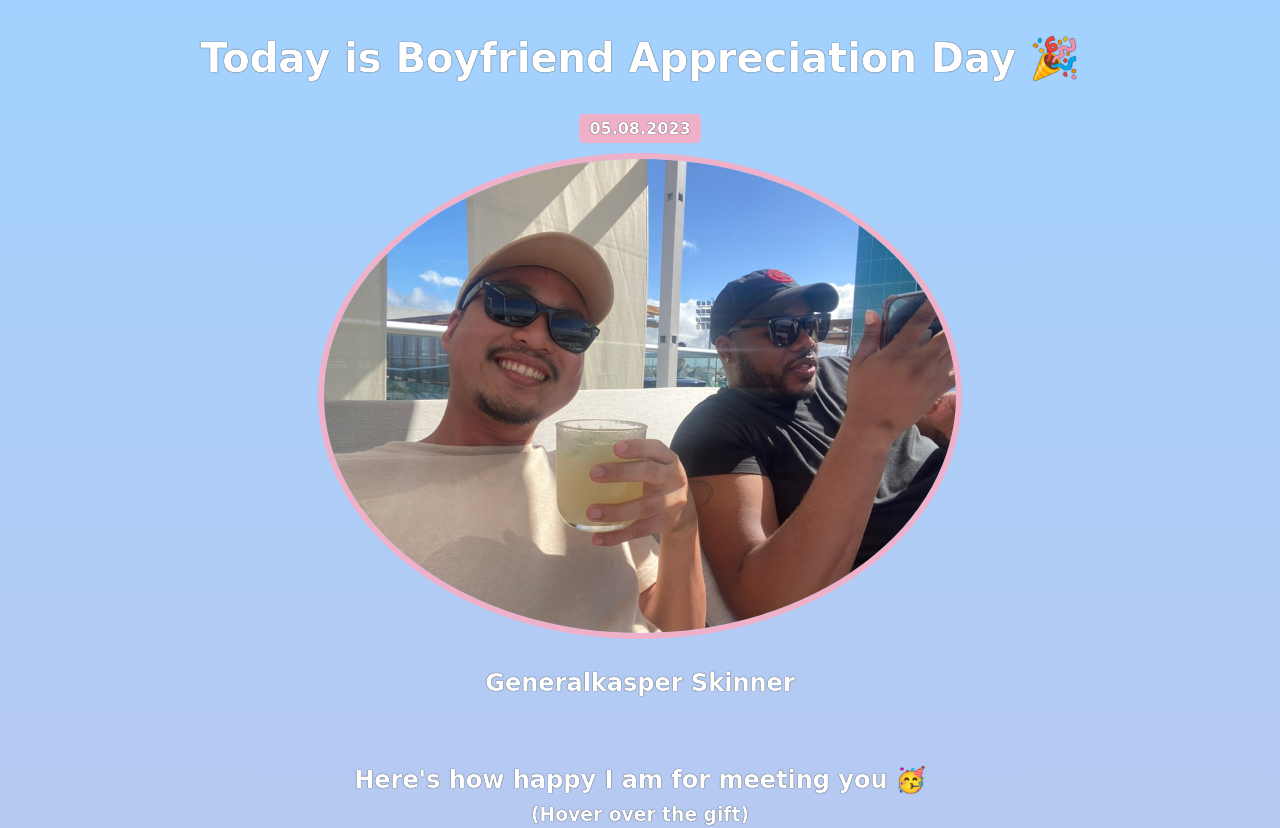
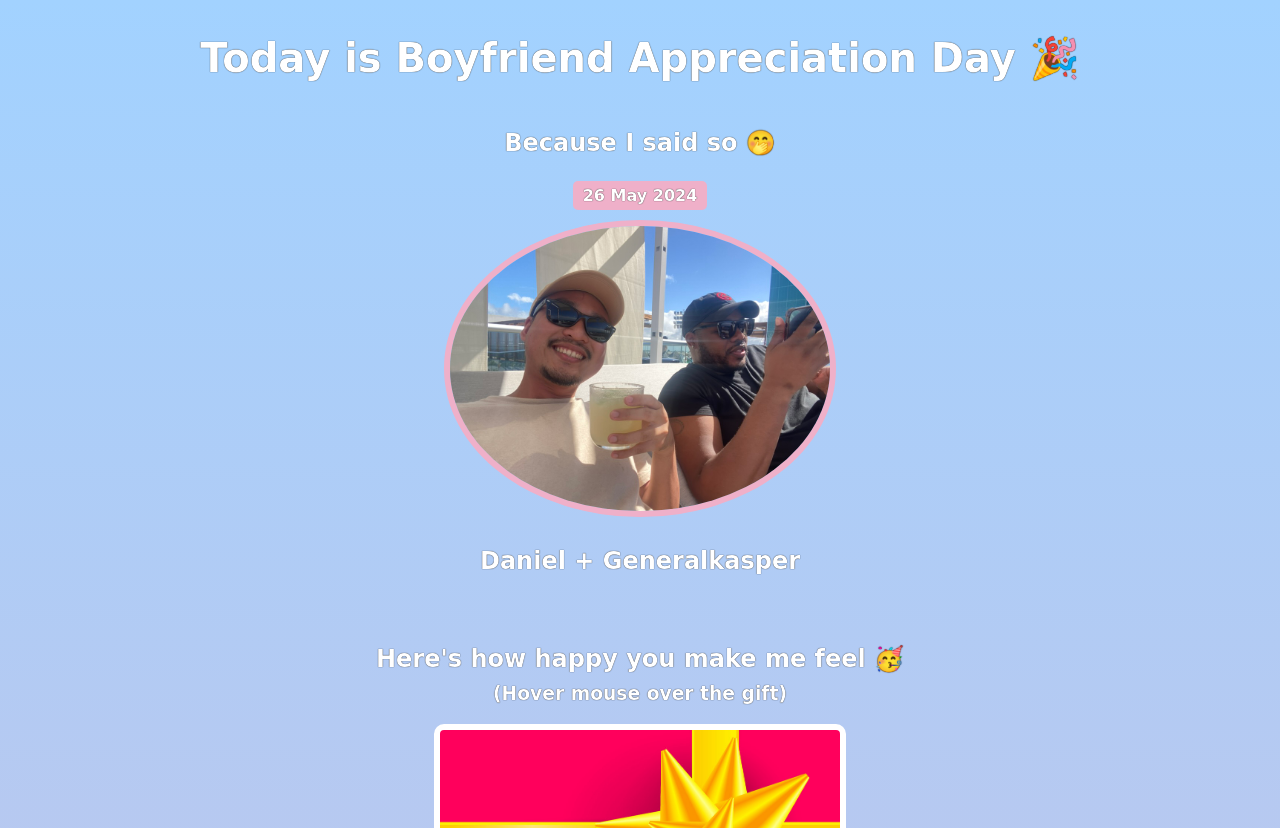
Before and after one commit to urboytgd/appreciation-site, a website built with Vite: page index.html in a window 1280 px wide. Shown: the top 828 px of the page. Built offline with nearby package versions, Linux system fonts and the light colour scheme; a web font is replaced by a local one.

Commit message:
final touches I hope

```diff
--- a/index.html
+++ b/index.html
@@ -8,14 +8,15 @@
     <body>
         <div id="header">
             <h1>Today is Boyfriend Appreciation Day 🎉</h1>
-            <h4 id="day-met">05.08.2023</h4>
+            <h2>Because I said so 🤭</h2>
+            <h4 id="day-met">26 May 2024</h4>
             <img id="bf-img" src="images/kasper.jpeg">
-            <h2 id="bf-name">Generalkasper Skinner</h2>
+            <h2 id="bf-name">Daniel + Generalkasper</h2>
         </div>
 
         <div class="gift-section">
-            <h2 class="gift-title">Here's how happy I am for meeting you 🥳</h2>
-            <h3 class="gift-hint">(Hover over the gift)</h3>
+            <h2 class="gift-title">Here's how happy you make me feel 🥳</h2>
+            <h3 class="gift-hint">(Hover mouse over the gift)</h3>
             <div class="gift-img" id="gift-img-happy"></div>
         </div>
 
@@ -38,6 +39,6 @@
             <h2 class="gift-title">Cheers to us, babe 🥂</h2>
             <div class="gift-img" id="gift-img-cheers"></div>
         </div>
-
+        <br><br><br><br><br>
     </body>
 </html>
--- a/styles.css
+++ b/styles.css
@@ -14,7 +14,7 @@ h1 {
 }
 
 #bf-img {
-    width: 50%;
+    width: 30%;
     border-radius: 50%;
     border: 6px solid #EFB0C9;
     margin-bottom: 10px;
@@ -78,9 +78,14 @@ h1 {
     background-image: url("images/rating.gif");
 }
 
+
 #gift-img-badass:hover {
     background-image: url("images/not found.gif");
     background-position: top;
+}
+
+.hover-text:hover {
+    visibility: visible;
 }
 
 #gift-img-cheers:hover {
```
